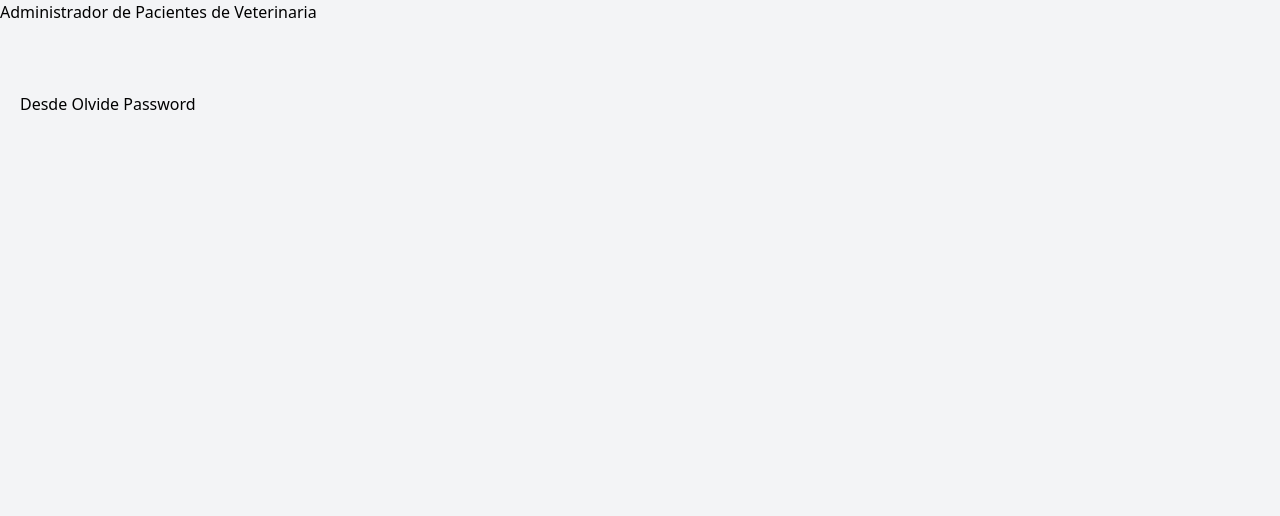
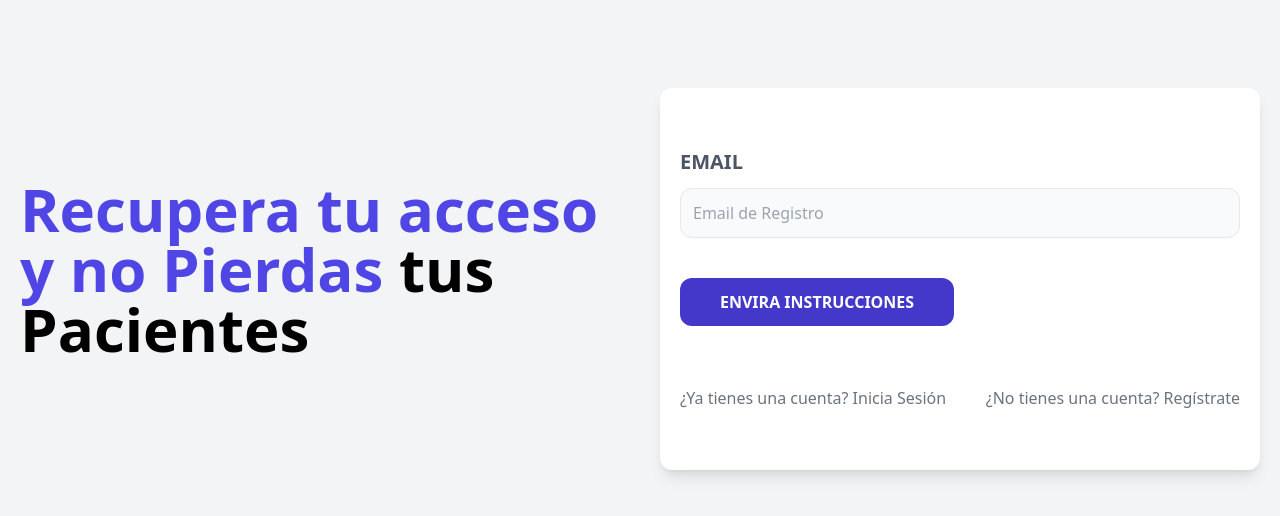
Before and after one commit to Tomas-Garnero/APV-MERN-FullStack-PROYECT, a React (Vite) app in the folder Frontend/: page /olvide-password in a window 1280 px wide. Shown: the top 516 px of the page. Built offline with nearby package versions, Linux system fonts and the light colour scheme.

Commit message:
Creating the Forgot Password Page

```diff
--- a/Frontend/src/layout/AuthLayout.jsx
+++ b/Frontend/src/layout/AuthLayout.jsx
@@ -3,8 +3,6 @@
 const AuthLayout = () => {
     return (
         <>
-            <h1>Administrador de Pacientes de Veterinaria</h1>
-
             <main className="container mx-auto md:grid md:grid-cols-2 mt-12 gap-10 p-5 items-center">
                 <Outlet />
             </main>
--- a/Frontend/src/paginas/OlvidePassword.jsx
+++ b/Frontend/src/paginas/OlvidePassword.jsx
@@ -1,9 +1,47 @@
-
+import { Link } from "react-router-dom";
 
 const OlvidePassword = () => {
     return (
         <>
-            <h1>Desde Olvide Password</h1>
+            <div>
+                <h1 className="text-indigo-600 font-black text-6xl">
+                    Recupera tu acceso y no Pierdas
+                    <span className="text-black"> tus Pacientes</span>
+                </h1>
+            </div>
+            <div className="mt-20 md:mt-5 shadow-lg px-5 py-10 rounded-xl bg-white">
+                <form>
+                    <div className="my-5">
+                        <label className="uppercase text-gray-600 block text-xl font-bold">
+                            Email
+                        </label>
+                        <input
+                            type="email"
+                            placeholder="Email de Registro"
+                            className="border w-full p-3 mt-3 bg-gray-50 rounded-xl"
+                        />
+                    </div>
+                    <input
+                        type="submit"
+                        value="Envira Instrucciones"
+                        className="bg-indigo-700 w-full py-3 px-10 rounded-xl text-white uppercase font-bold mt-5 hover:cursor-pointer hover:bg-indigo-800 md:w-auto"
+                    />
+                </form>
+                <nav className="mt-10 lg:flex lg:justify-between">
+                    <Link
+                        to="/"
+                        className="block text-center my-5 text-gray-500"
+                    >
+                        ¿Ya tienes una cuenta? Inicia Sesión
+                    </Link>
+                    <Link
+                        to="/registrar"
+                        className="block text-center my-5 text-gray-500"
+                    >
+                        ¿No tienes una cuenta? Regístrate
+                    </Link>
+                </nav>
+            </div>
         </>
     )
 }
--- a/Frontend/src/paginas/Registrar.jsx
+++ b/Frontend/src/paginas/Registrar.jsx
@@ -53,7 +53,7 @@
                     </div>
                     <input
                         type="submit"
-                        value="Iniciar Sesión"
+                        value="Crear Cuenta"
                         className="bg-indigo-700 w-full py-3 px-10 rounded-xl text-white uppercase font-bold mt-5 hover:cursor-pointer hover:bg-indigo-800 md:w-auto"
                     />
                 </form>
```
